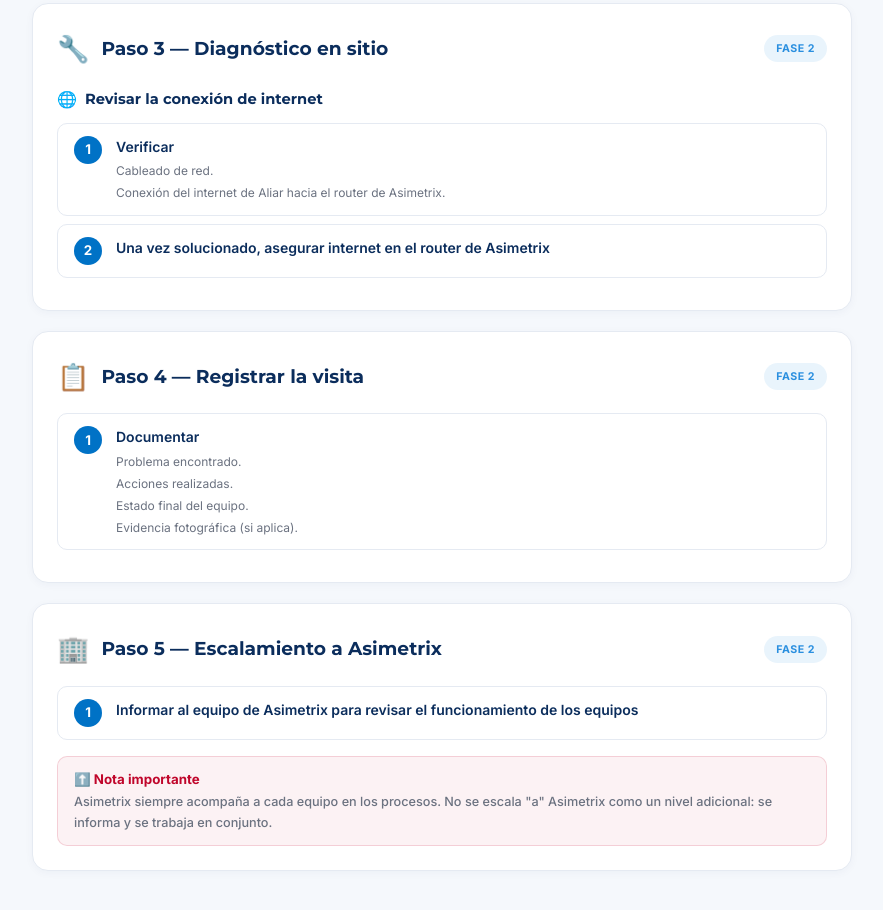
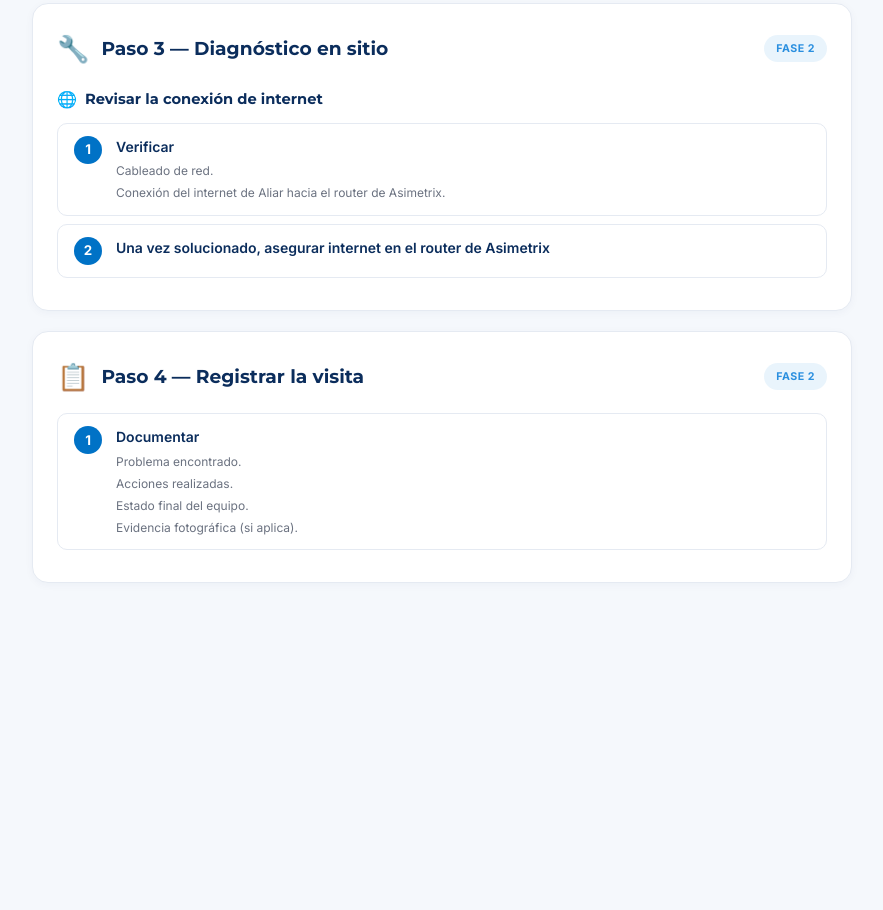
Before and after one commit to manuelachavarria-dotcom/sop-camaras-pigvision, a plain HTML site: page tecnologia.html in a window 1280 px wide. Shown: the part 1426-2336 px from the top of the page, without its empty margins (198-1081 px from the left). After the commit the page ends 2109 px from the top, so only its background shows below. Drawn offline with Linux system fonts and the light colour scheme.

Commit message:
Casos de Porcicultura en cuadrícula y quitar escalamiento a Asimetrix en Tecnología

```diff
--- a/tecnologia.html
+++ b/tecnologia.html
@@ -100,7 +100,7 @@
   <div class="icon">💻</div>
   <span class="level">Nivel 3 — Atención de Incidentes</span>
   <h1>Equipo de Tecnología</h1>
-  <p>Diagnóstico remoto, programación de visita, diagnóstico en sitio y escalamiento a Asimetrix. Siempre acompañado del equipo de Asimetrix.</p>
+  <p>Diagnóstico remoto, programación de visita y diagnóstico en sitio. Siempre acompañado del equipo de Asimetrix.</p>
 </div>
 
 <div class="content">
@@ -174,18 +174,6 @@
     <div class="step"><div class="step-num">1</div><div class="step-text"><div class="action">Documentar</div><div class="verify">Problema encontrado.</div><div class="verify">Acciones realizadas.</div><div class="verify">Estado final del equipo.</div><div class="verify">Evidencia fotográfica (si aplica).</div></div></div>
   </div>
 
-  <!-- PASO 5 -->
-  <div class="card fade-up">
-    <div class="card-header">
-      <span class="emoji">🏢</span>
-      <span class="title">Paso 5 — Escalamiento a Asimetrix</span>
-      <span class="step-badge">Fase 2</span>
-    </div>
-    <div class="step"><div class="step-num">1</div><div class="step-text"><div class="action">Informar al equipo de Asimetrix para revisar el funcionamiento de los equipos</div></div></div>
-
-    <div class="outcome escalate" style="margin-top:16px;"><strong>⬆️ Nota importante</strong><span class="detail">Asimetrix siempre acompaña a cada equipo en los procesos. No se escala "a" Asimetrix como un nivel adicional: se informa y se trabaja en conjunto.</span></div>
-  </div>
-
 </div>
 
 <script>
```
Also changed, not shown: SOP_Camaras_IoT.html (+1 -1 lines), porcicultura.html (+10 -0 lines).
